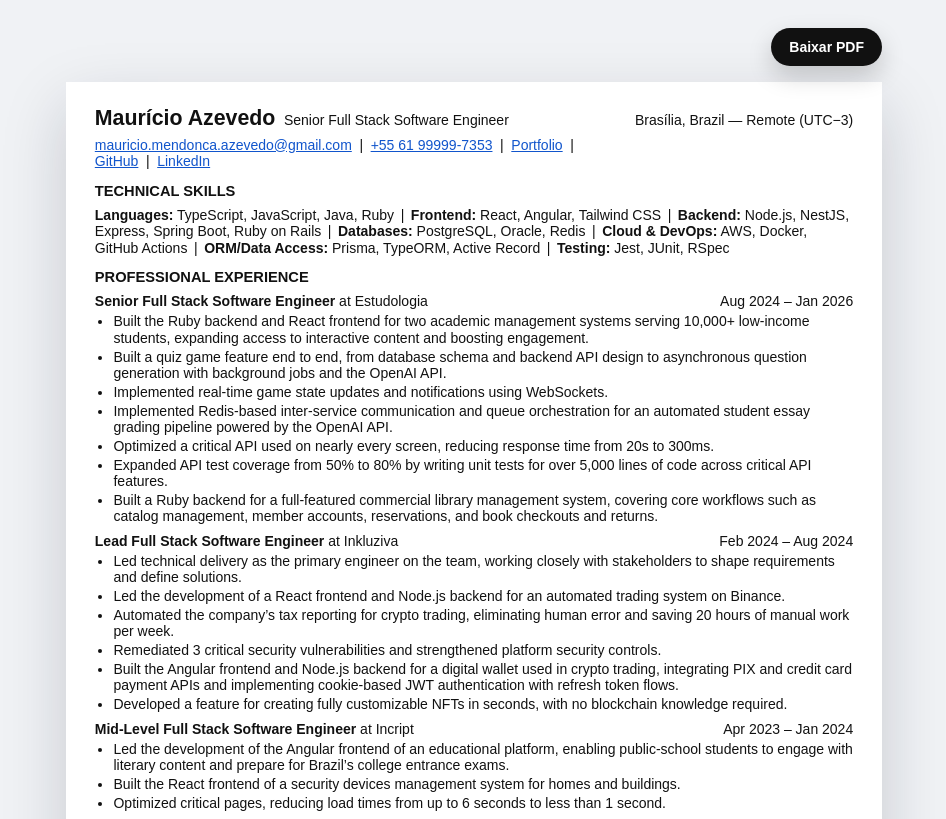
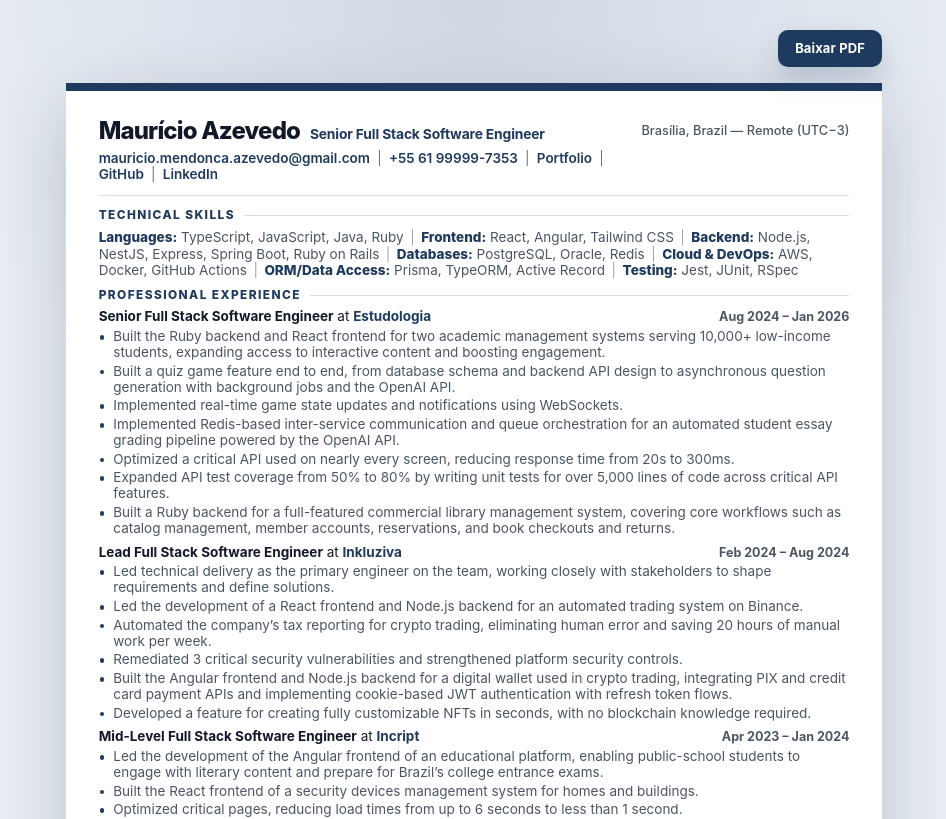
Before and after one commit to mauricio-azevedo/resume, a React (Vite) app: page / in a window 1280 px wide. Shown: the top 819 px of the page, without its empty margins (166-1112 px from the left). Built offline with nearby package versions, Linux system fonts and the light colour scheme.

Commit message:
Revamp resume visual design

```diff
--- a/src/App.css
+++ b/src/App.css
@@ -1,14 +1,19 @@
 :root {
   --page-width: 8.5in;
   --page-height: 11in;
-  --page-margin-x: 0.3in;
-  --page-margin-top: 0.27in;
-  --page-margin-bottom: 0.24in;
-  --ink: #111111;
-  --muted: #222222;
-  --link: #1155cc;
+  --page-margin-x: 0.34in;
+  --page-margin-top: 0.29in;
+  --page-margin-bottom: 0.25in;
+  --ink: #111827;
+  --muted: #4b5563;
+  --subtle: #6b7280;
+  --rule: #d7dee8;
+  --rule-strong: #9aa8ba;
+  --accent: #1f3a5f;
+  --accent-soft: #eff4f8;
+  --link: #1f3a5f;
   --paper: #ffffff;
-  --screen-bg: #f0f2f5;
+  --screen-bg: #e9eef5;
 }
 
 * {
@@ -17,9 +22,11 @@
 
 body {
   margin: 0;
-  background: var(--screen-bg);
+  background:
+    radial-gradient(circle at top, rgba(31, 58, 95, 0.12), transparent 34rem),
+    var(--screen-bg);
   color: var(--ink);
-  font-family: Arial, Helvetica, sans-serif;
+  font-family: Inter, ui-sans-serif, system-ui, -apple-system, BlinkMacSystemFont, 'Segoe UI', Arial, sans-serif;
 }
 
 button,
@@ -29,7 +36,7 @@ a {
 
 .resume-shell {
   min-height: 100vh;
-  padding: 28px 16px 48px;
+  padding: 30px 16px 50px;
 }
 
 .toolbar {
@@ -40,21 +47,22 @@ a {
 }
 
 .download-button {
-  border: 0;
-  border-radius: 999px;
-  background: #111111;
+  border: 1px solid rgba(31, 58, 95, 0.18);
+  border-radius: 10px;
+  background: #1f3a5f;
   color: #ffffff;
   cursor: pointer;
-  font-size: 14px;
+  font-size: 13px;
   font-weight: 700;
+  letter-spacing: 0.01em;
   line-height: 1;
-  padding: 12px 18px;
-  box-shadow: 0 10px 24px rgba(0, 0, 0, 0.18);
+  padding: 11px 16px;
+  box-shadow: 0 12px 28px rgba(31, 58, 95, 0.2);
 }
 
 .download-button:hover,
 .download-button:focus-visible {
-  background: #333333;
+  background: #172b47;
 }
 
 .download-button:disabled {
@@ -63,7 +71,7 @@ a {
 }
 
 .download-button:focus-visible {
-  outline: 3px solid rgba(17, 85, 204, 0.35);
+  outline: 3px solid rgba(31, 58, 95, 0.22);
   outline-offset: 3px;
 }
 
@@ -74,17 +82,20 @@ a {
   padding: var(--page-margin-top) var(--page-margin-x) var(--page-margin-bottom);
   background: var(--paper);
   color: var(--ink);
-  box-shadow: 0 24px 60px rgba(15, 23, 42, 0.18);
-  font-size: 10.5pt;
-  line-height: 1.155;
+  box-shadow: 0 26px 70px rgba(15, 23, 42, 0.2);
+  font-size: 10.15pt;
+  line-height: 1.18;
+  border-top: 8px solid var(--accent);
 }
 
 .resume-header {
-  display: flex;
-  justify-content: space-between;
-  align-items: flex-start;
-  gap: 18px;
-  margin-bottom: 11pt;
+  display: grid;
+  grid-template-columns: minmax(0, 1fr) auto;
+  align-items: start;
+  column-gap: 18px;
+  margin-bottom: 10.5pt;
+  padding-bottom: 9pt;
+  border-bottom: 1px solid var(--rule);
 }
 
 .identity {
@@ -100,41 +111,52 @@ ul {
 
 h1 {
   color: var(--ink);
-  font-size: 16pt;
-  font-weight: 700;
-  line-height: 1.02;
+  font-size: 18pt;
+  font-weight: 800;
+  letter-spacing: -0.035em;
+  line-height: 1;
   white-space: nowrap;
 }
 
 h1 span {
-  font-size: 10.5pt;
-  font-weight: 400;
-  margin-left: 2pt;
+  color: var(--accent);
+  font-size: 10.35pt;
+  font-weight: 650;
+  letter-spacing: -0.01em;
+  margin-left: 4pt;
 }
 
 .location {
+  color: var(--muted);
   flex: 0 0 auto;
-  font-size: 10.5pt;
-  line-height: 1;
-  padding-top: 4.1pt;
+  font-size: 9.6pt;
+  font-weight: 550;
+  line-height: 1.1;
+  padding-top: 4pt;
   white-space: nowrap;
 }
 
 .contact-line {
+  color: var(--subtle);
   display: flex;
   flex-wrap: wrap;
-  gap: 0 5.7pt;
-  margin-top: 5.2pt;
+  gap: 0 5.4pt;
+  margin-top: 6.2pt;
   white-space: nowrap;
 }
 
 .resume-page a {
   color: var(--link);
+  font-weight: 600;
+  text-decoration: none;
+}
+
+.resume-page a:hover {
   text-decoration: underline;
 }
 
 .resume-section {
-  margin-top: 9.8pt;
+  margin-top: 8.3pt;
 }
 
 .resume-section:first-of-type {
@@ -142,26 +164,50 @@ h1 span {
 }
 
 h2 {
-  color: var(--ink);
-  font-size: 11pt;
-  font-weight: 700;
+  align-items: center;
+  color: var(--accent);
+  display: grid;
+  font-size: 8.9pt;
+  font-weight: 800;
+  gap: 7pt;
+  grid-template-columns: auto 1fr;
+  letter-spacing: 0.12em;
   line-height: 1;
-  margin-bottom: 6.3pt;
+  margin-bottom: 5.7pt;
   text-transform: uppercase;
 }
 
+h2::after {
+  background: var(--rule);
+  content: '';
+  display: block;
+  height: 1px;
+}
+
 .skills-line {
-  line-height: 1.2;
+  color: var(--muted);
+  line-height: 1.22;
+}
+
+strong {
+  color: var(--ink);
+  font-weight: 750;
+}
+
+.skills-line strong {
+  color: var(--accent);
+  font-weight: 800;
 }
 
 .skills-line span,
 .compact-section span,
 .project-heading span {
+  color: var(--rule-strong);
   margin: 0 2pt;
 }
 
 .experience {
-  margin-top: 6.4pt;
+  margin-top: 6pt;
 }
 
 .experience:first-of-type {
@@ -173,7 +219,7 @@ h2 {
   align-items: baseline;
   justify-content: space-between;
   gap: 14px;
-  margin-bottom: 3.1pt;
+  margin-bottom: 2.7pt;
 }
 
 .item-heading > p {
@@ -181,42 +227,70 @@ h2 {
 }
 
 .item-heading > strong {
+  color: var(--muted);
   flex: 0 0 auto;
-  font-weight: 400;
+  font-size: 9.4pt;
+  font-weight: 650;
   white-space: nowrap;
 }
 
 em {
+  color: var(--accent);
   font-style: normal;
+  font-weight: 700;
 }
 
 ul {
-  padding-left: 13.5pt;
+  color: var(--muted);
+  list-style: none;
+  padding-left: 0;
 }
 
 li {
-  margin-top: 2.1pt;
-  padding-left: 0.5pt;
+  margin-top: 2.05pt;
+  padding-left: 11pt;
+  position: relative;
+}
+
+li::before {
+  background: var(--accent);
+  border-radius: 50%;
+  content: '';
+  height: 3.4pt;
+  left: 1pt;
+  position: absolute;
+  top: 4.6pt;
+  width: 3.4pt;
 }
 
 .projects-section {
-  margin-top: 9.5pt;
+  margin-top: 8.3pt;
 }
 
 .project-heading {
-  margin-bottom: 3pt;
+  margin-bottom: 2.8pt;
 }
 
 .project-heading > strong {
-  font-weight: 400;
+  color: var(--muted);
+  font-weight: 650;
 }
 
 .compact-section {
-  margin-top: 9.1pt;
+  margin-top: 8.1pt;
+}
+
+.compact-section p,
+.education-section p {
+  color: var(--muted);
 }
 
 .education-section .item-heading {
   margin-bottom: 0;
+}
+
+body.pdf-exporting {
+  background: #ffffff;
 }
 
 body.pdf-exporting .resume-page {
@@ -254,7 +328,7 @@ body.pdf-exporting .resume-page {
   }
 
   .location {
-    padding-top: 5px;
+    padding-top: 6px;
   }
 
   h1,
@@ -277,7 +351,10 @@ body.pdf-exporting .resume-page {
     overflow: hidden;
   }
 
-  body.pdf-exporting .resume-header,
+  body.pdf-exporting .resume-header {
+    display: grid;
+  }
+
   body.pdf-exporting .item-heading {
     display: flex;
   }
@@ -291,7 +368,7 @@ body.pdf-exporting .resume-page {
 
   body.pdf-exporting h1 span {
     display: inline;
-    margin-left: 2pt;
+    margin-left: 4pt;
   }
 }
 
```
